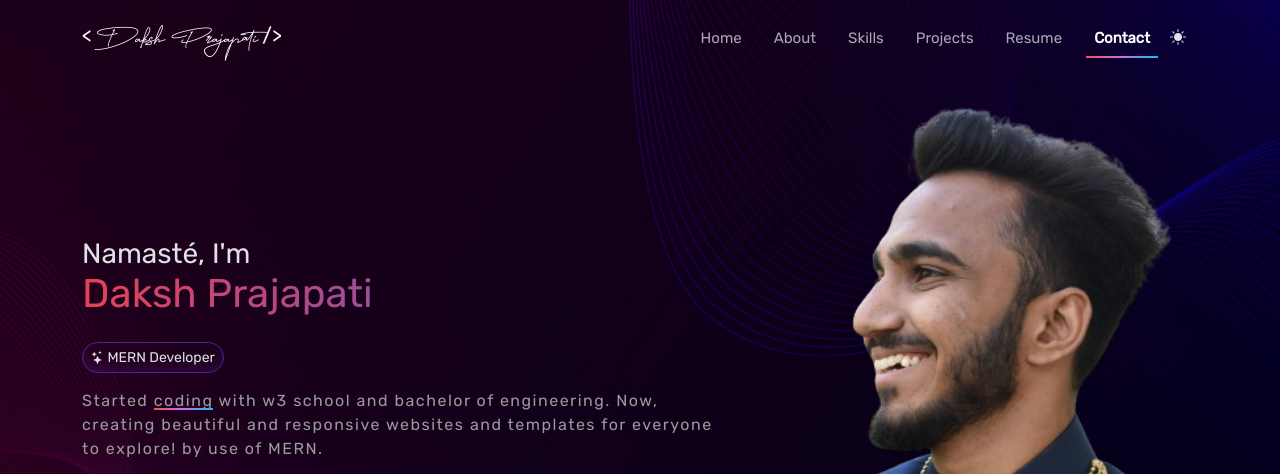
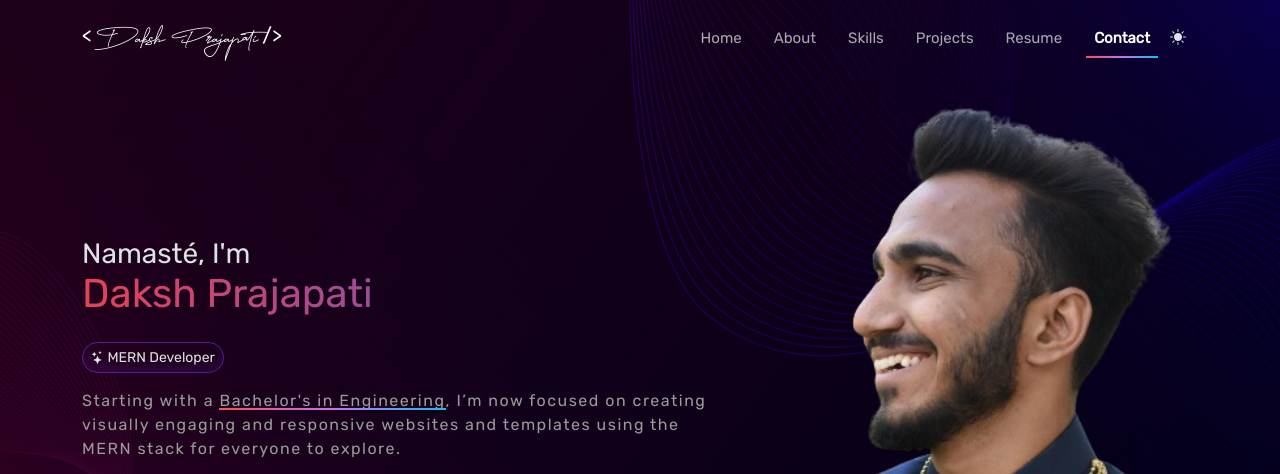
Before and after one commit to Daksh902/DPs-Portfolio, a website: page public/index.html in a window 1280 px wide. Shown: the top 474 px of the page. Drawn offline with Linux system fonts and the light colour scheme.

Commit message:
Update index.html

```diff
--- a/public/index.html
+++ b/public/index.html
@@ -122,7 +122,7 @@
                     <span class="h3" data-aos="fade-up" data-aos-delay="0">Namasté, I'm</span>
                     <h1 class="name" data-aos="fade-up" data-aos-delay="200"><span>Daksh Prajapati</h1>
                     <button type="button" class="btn btn-sm mt-3 mb-3 btn-showcase"  data-aos="fade-up" data-aos-delay="400"><i class="bi bi-stars"></i> MERN Developer</button>
-                    <p class="tagline mb-3" data-aos="fade-up" data-aos-delay="600">Started <span class="underline">coding</span> with w3 school and bachelor of engineering. Now, creating beautiful and responsive websites and templates for everyone to explore! by use of MERN.</p>
+                    <p class="tagline mb-3" data-aos="fade-up" data-aos-delay="600">Starting with a <span class="underline">Bachelor's in Engineering</span>, I&rsquo;m now focused on creating visually engaging and responsive websites and templates using the MERN stack for everyone to explore.</p>
                     <div class="social-icons pb-2 pt-2 mb-2">
                         <a href="https://github.com/daksh902/" target="_blank" class="github" data-aos="fade-up" data-aos-delay="620"><i class="bi bi-github"></i></a>
                         <a href="https://www.instagram.com/p_daksh_902/" target="_blank" class="instagram" data-aos="fade-up" data-aos-delay="660"><i class="bi bi-instagram"></i></a>
```
